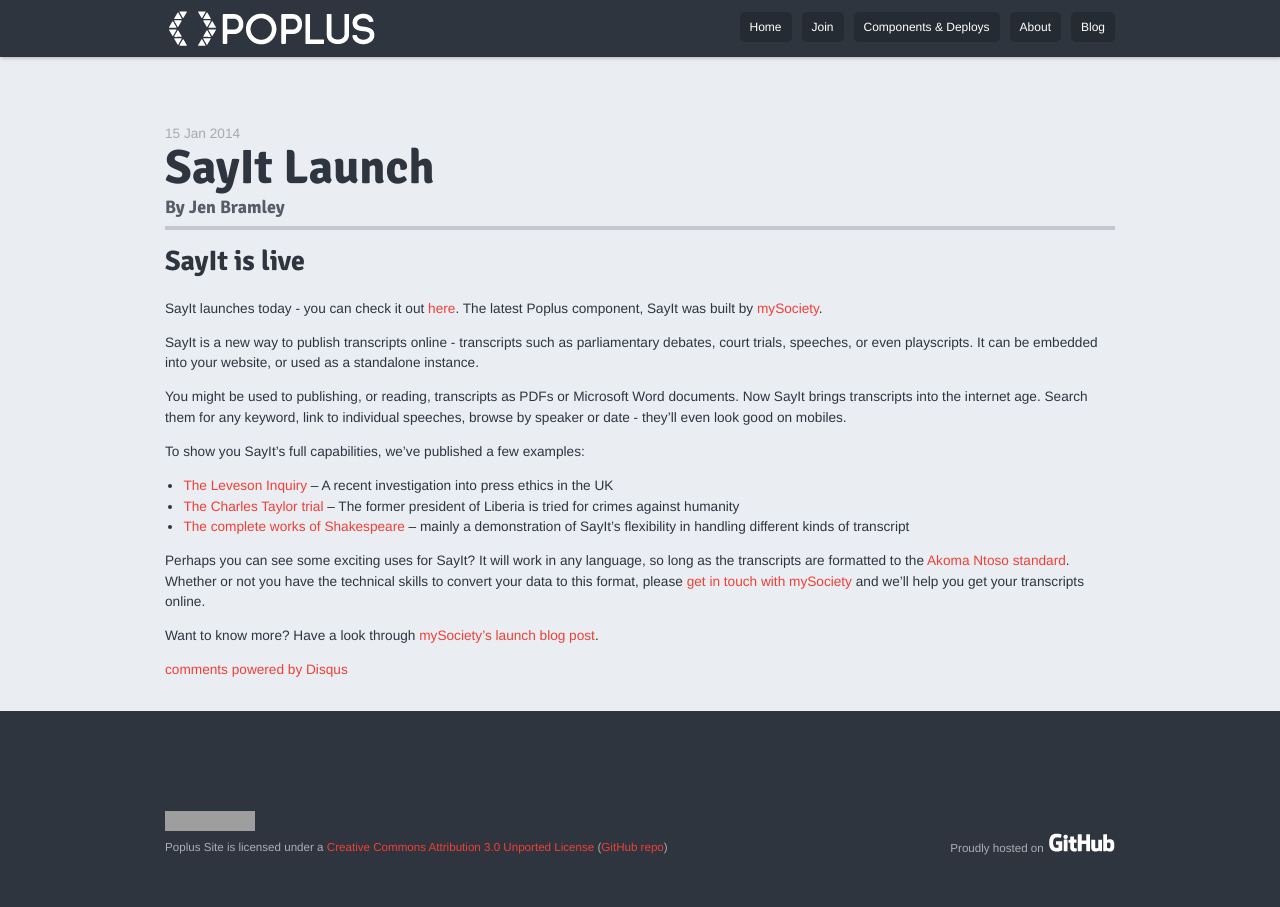
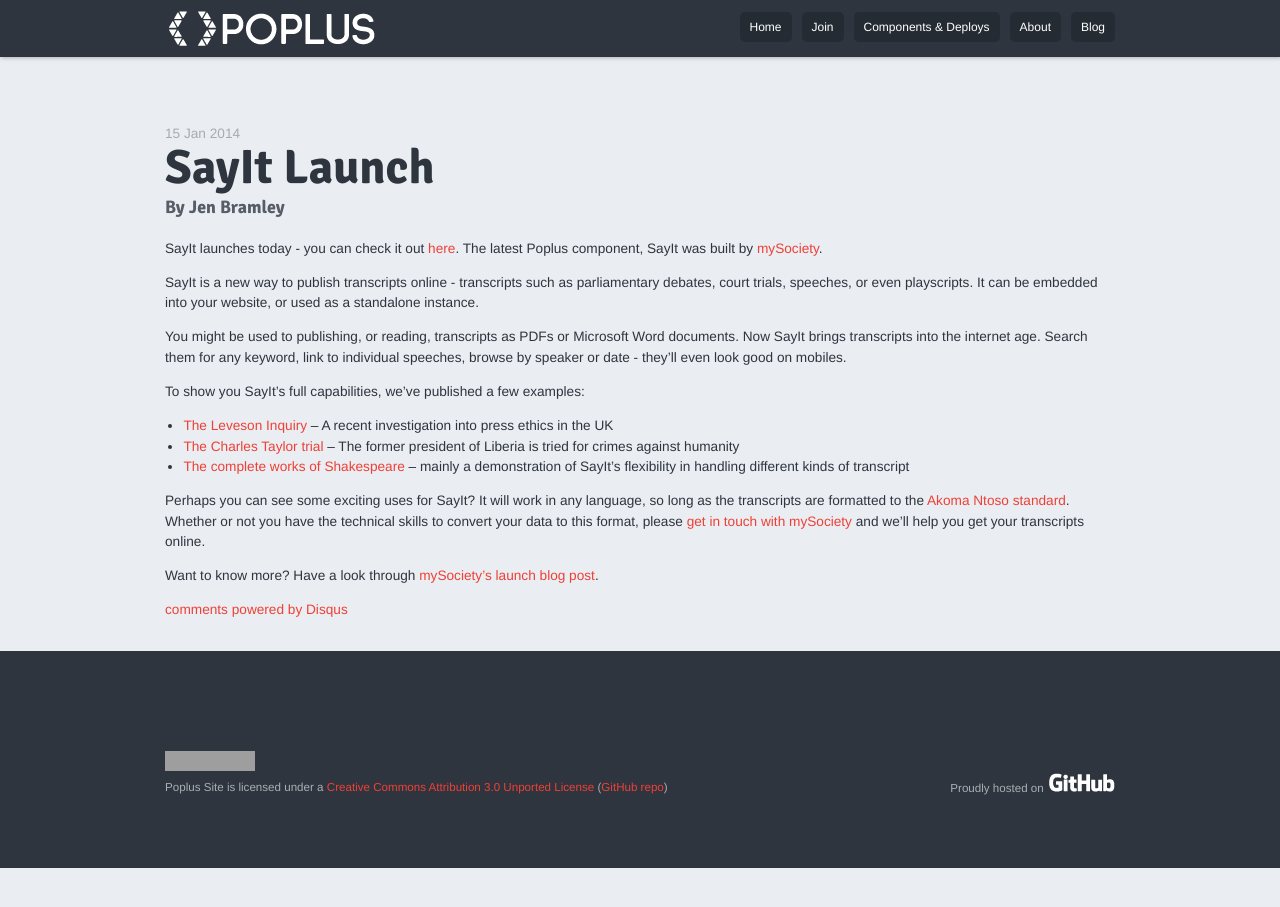
Before and after one commit to poplus/home-poplus, a Jekyll site: the page built from _posts/2014-01-15-SayIt-Launch.md, in a window 1280 px wide and 928 px high. Shown: the top 907 px of the window. Built offline with Jekyll 4.4.1, drawn with Linux system fonts in a browser that asks for light colours; nearby versions of some CDN libraries; Markdown is read by kramdown in place of the engine named in the settings; comment, search, counter and statistics services are not loaded; grey boxes are pictures that could not be loaded.

Commit message:
Update 2014-01-15-SayIt-Launch.md

```diff
--- a/_posts/2014-01-15-SayIt-Launch.md
+++ b/_posts/2014-01-15-SayIt-Launch.md
@@ -7,7 +7,6 @@
 categories: post
 ---
 
-## SayIt is live
 
 SayIt launches today - you can check it out [here](http://sayit.mysociety.org/). The latest Poplus component, SayIt was built by [mySociety](http://www.mysociety.org).
 
```
